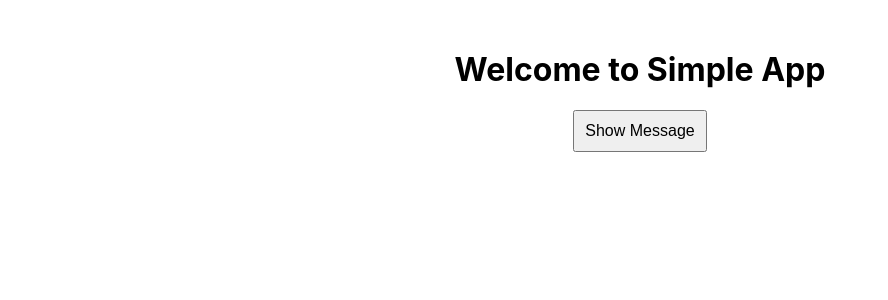
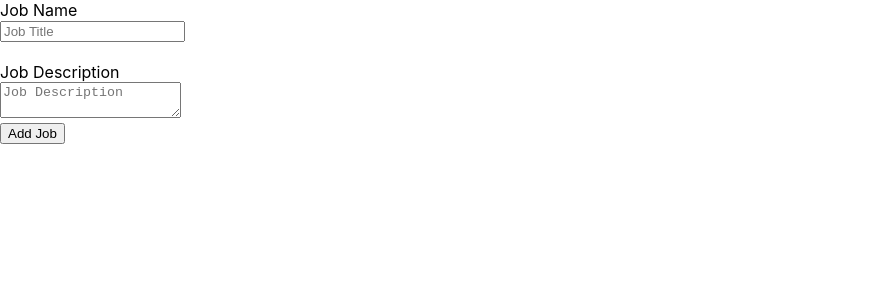
Before and after one commit to MohammedRaghib/react-capstone, a React (Create React App) app: page / in a window 1280 px wide. Shown: the top 300 px of the page, without its empty margins (0-888 px from the left). Built offline with nearby package versions, Linux system fonts and the light colour scheme.

Commit message:
Job listing components, without styling, added to new branch

```diff
--- a/src/App.js
+++ b/src/App.js
@@ -1,25 +1,12 @@
 
 import React, { useState } from 'react';
+import JobListing from './component/JobListing';
 
 function App() {
-    const [showMessage, setShowMessage] = useState(false);
-
-    const toggleMessage = () => {
-        setShowMessage(!showMessage);
-    };
-
     return (
-        <div style={{ textAlign: 'center', marginTop: '50px' }}>
-            <h1>Welcome to Simple App</h1>
-            <button onClick={toggleMessage} style={{ padding: '10px', fontSize: '16px' }}>
-                {showMessage ? 'Hide' : 'Show'} Message
-            </button>
-            {showMessage && (
-                <p style={{ marginTop: '20px', fontSize: '18px' }}>
-                    This is a simple message displayed by toggling the button!
-                </p>
-            )}
-        </div>
+        <>
+            <JobListing />
+        </>
     );
 }
 
--- /dev/null
+++ b/src/component/JobListing.js
@@ -0,0 +1,59 @@
+import React, { useState } from 'react';
+
+function JobListing() {
+  const [jobs, setJobs] = useState([]);
+  const [jobName, setJobName] = useState('');
+  const [jobDescription, setJobDescription] = useState('');
+
+  const AddJob = () => {
+    const newJob = {
+      Id: Date.now(),
+      name: jobName,
+      description: jobDescription,
+      status: 'Hiring',
+    };
+
+    setJobs((prevJobs) => [...prevJobs, newJob]);
+
+    setJobName('');
+    setJobDescription('');
+  };
+
+  return (
+    <>
+      <aside className='addjob'>
+        <form className='newJob'>
+          <label>Job Name</label>
+          <br />
+          <input
+            type='text'
+            id='Jobtitle'
+            placeholder='Job Title'
+            onChange={(e) => setJobName(e.target.value)}
+            required
+          />
+          <br />
+          <br />
+          <label>Job Description</label>
+          <br />
+          <textarea
+            placeholder='Job Description'
+            onChange={(e) => setJobDescription(e.target.value)}
+          />
+        </form>
+        <button onClick={AddJob}>Add Job</button>
+      </aside>
+      <main className='Jobs-display'>
+        {jobs.map((job) => (
+          <div key={job.Id}>
+            <p>{job.name}</p>
+            <p>{job.description}</p>
+            <p>{job.status}</p>
+          </div>
+        ))}
+      </main>
+    </>
+  );
+}
+
+export default JobListing;
```
